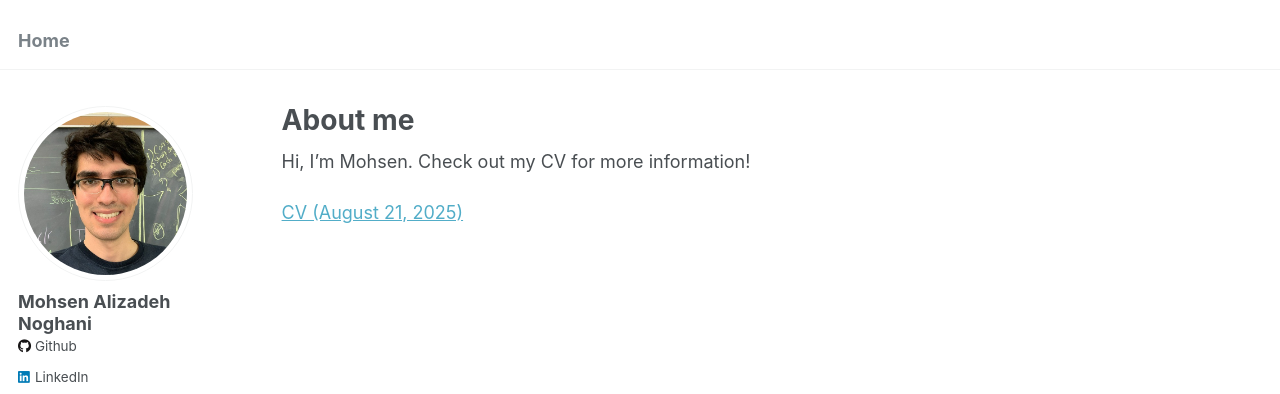
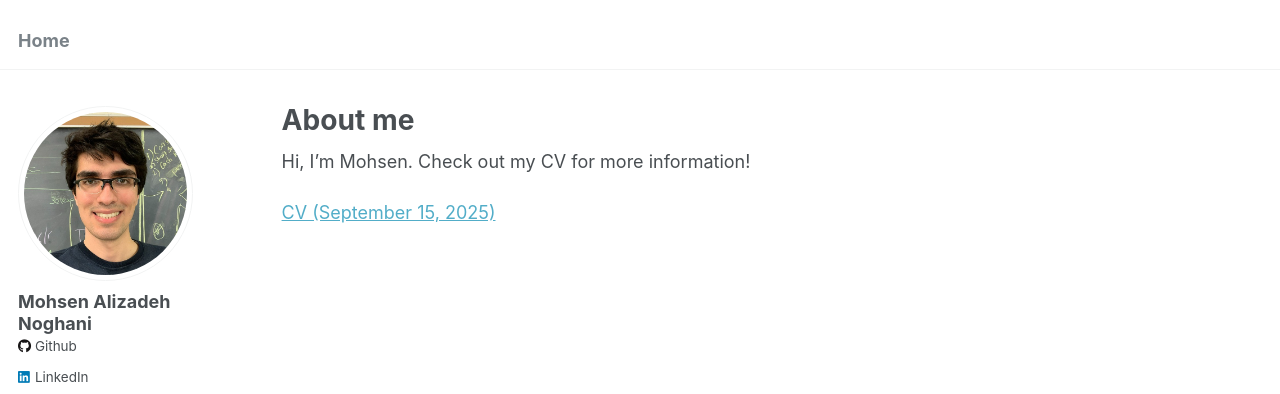
Before and after one commit to mohse-n/mohse-n.github.io, a Jekyll site: the page built from _pages/about.md, in a window 1280 px wide. Shown: the top 394 px of the page. Built offline with Jekyll 4.4.1, drawn with Linux system fonts in a browser that asks for light colours.

Commit message:
Updated CV

```diff
--- a/_pages/about.md
+++ b/_pages/about.md
@@ -9,4 +9,4 @@ redirect_from:
 
 Hi, I'm Mohsen. Check out my CV for more information!
 
-[CV (August 21, 2025)](files/CV_Mohsen_Alizadeh_Noghani_August_21_2025.pdf)
+[CV (September 15, 2025)](files/CV_Mohsen_Alizadeh_Noghani_September_15_2025.pdf)
```
Also changed, not shown: 2 other files.
